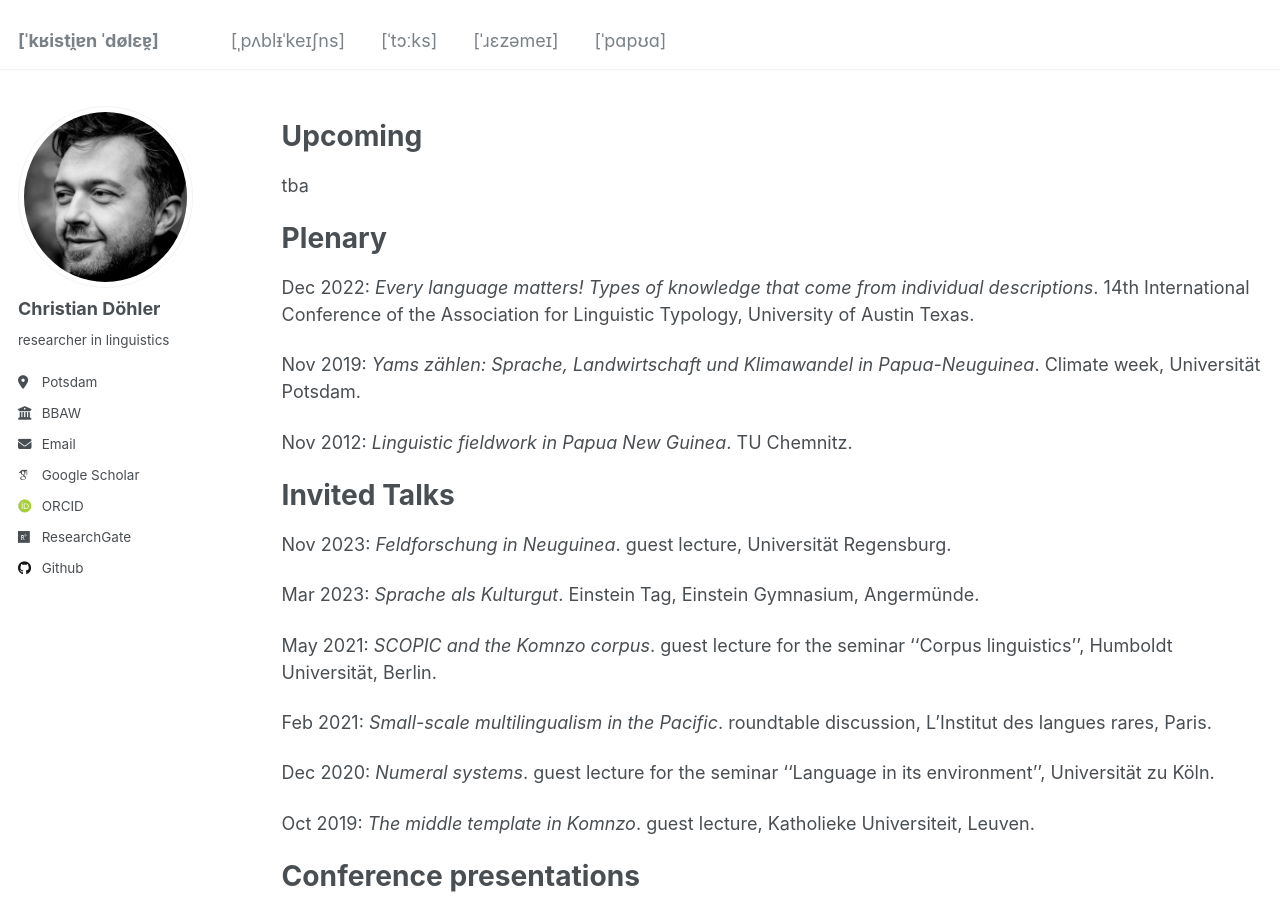
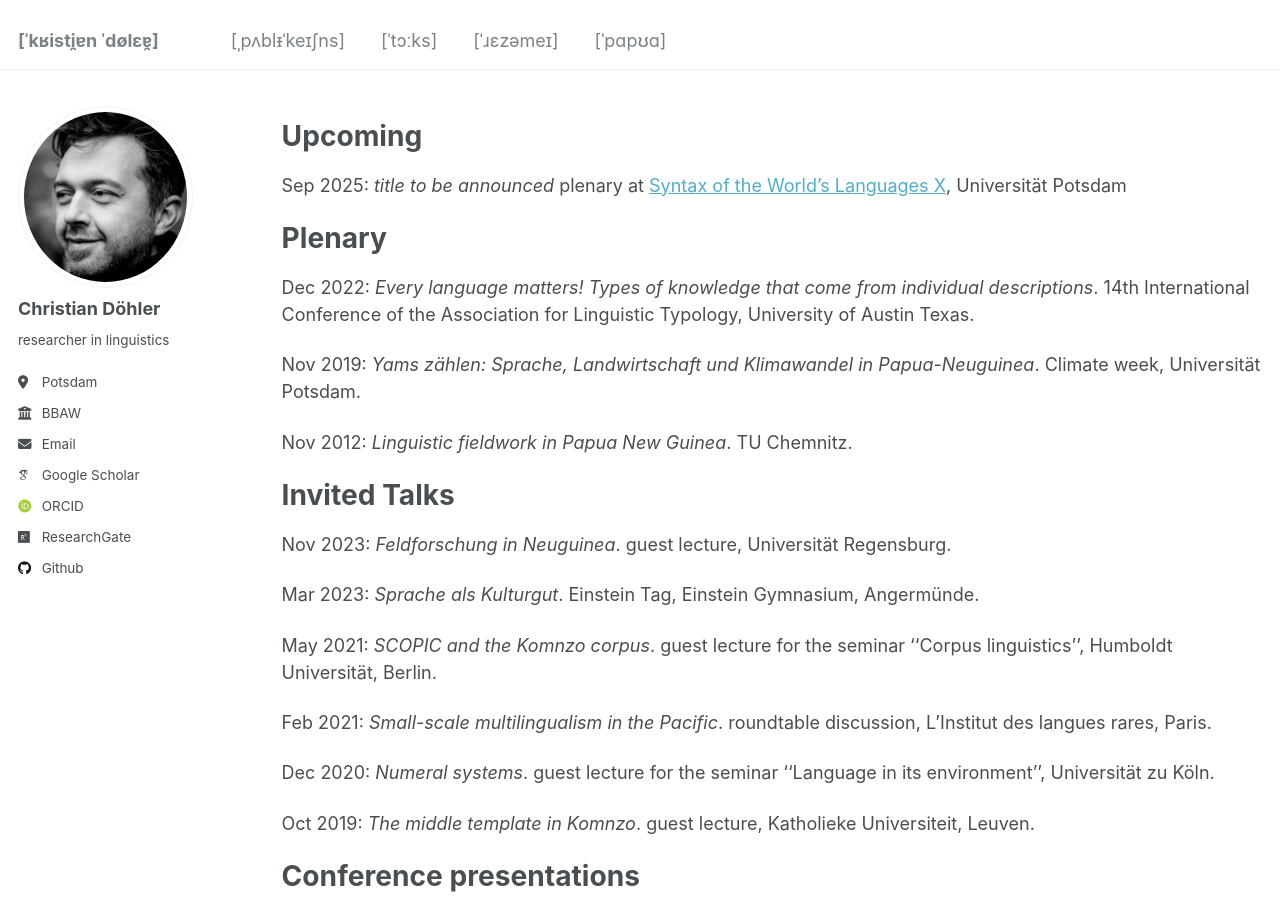
Before and after one commit to chrdoe/chrdoe.github.io, a Jekyll site: the page built from _pages/talks.md, in a window 1280 px wide and 900 px high. Built offline with Jekyll 4.4.1, drawn with Linux system fonts in a browser that asks for light colours; some web fonts are replaced.

Commit message:
Update talks.md

```diff
--- a/_pages/talks.md
+++ b/_pages/talks.md
@@ -7,7 +7,8 @@ author_profile: true
 
 Upcoming
 ====
-tba
+
+Sep 2025: *title to be announced* plenary at [Syntax of the World's Languages X](https://sites.google.com/view/swl-x/home), Universität Potsdam
 
 Plenary
 ====
```
